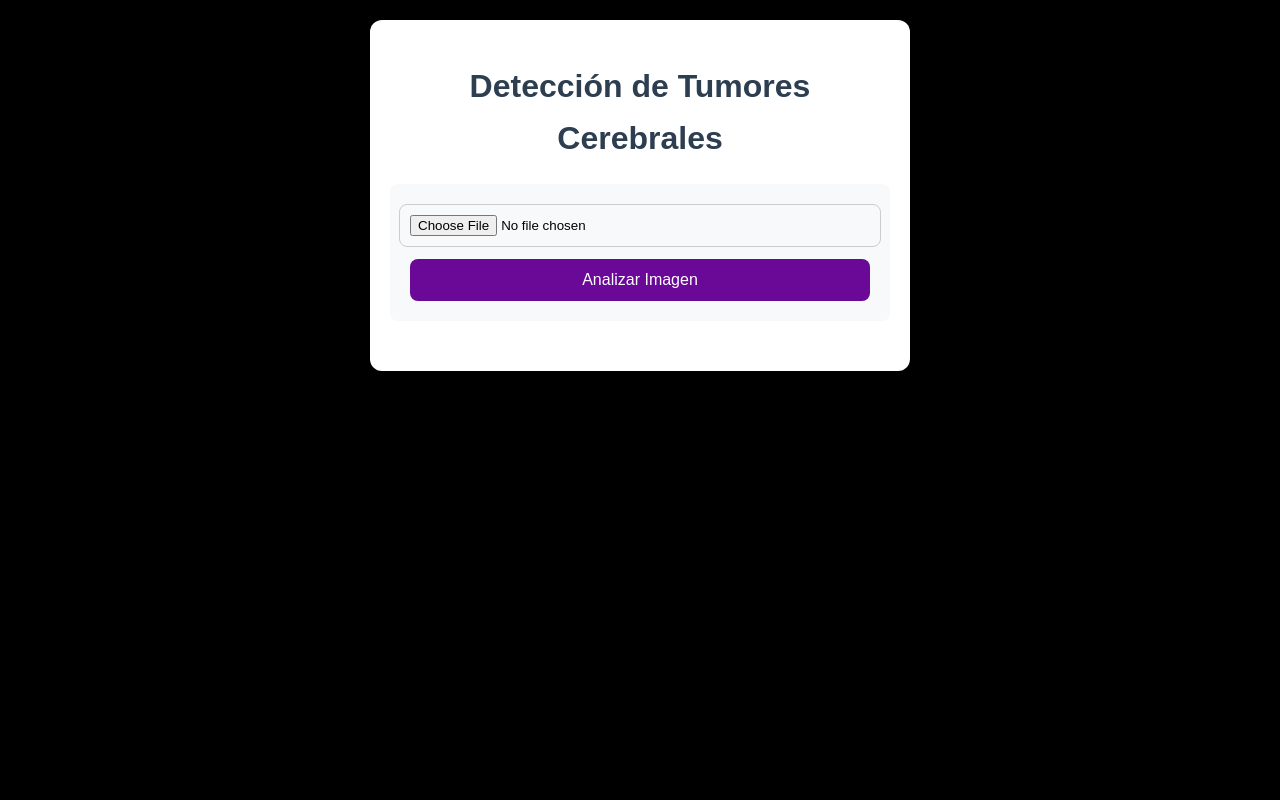
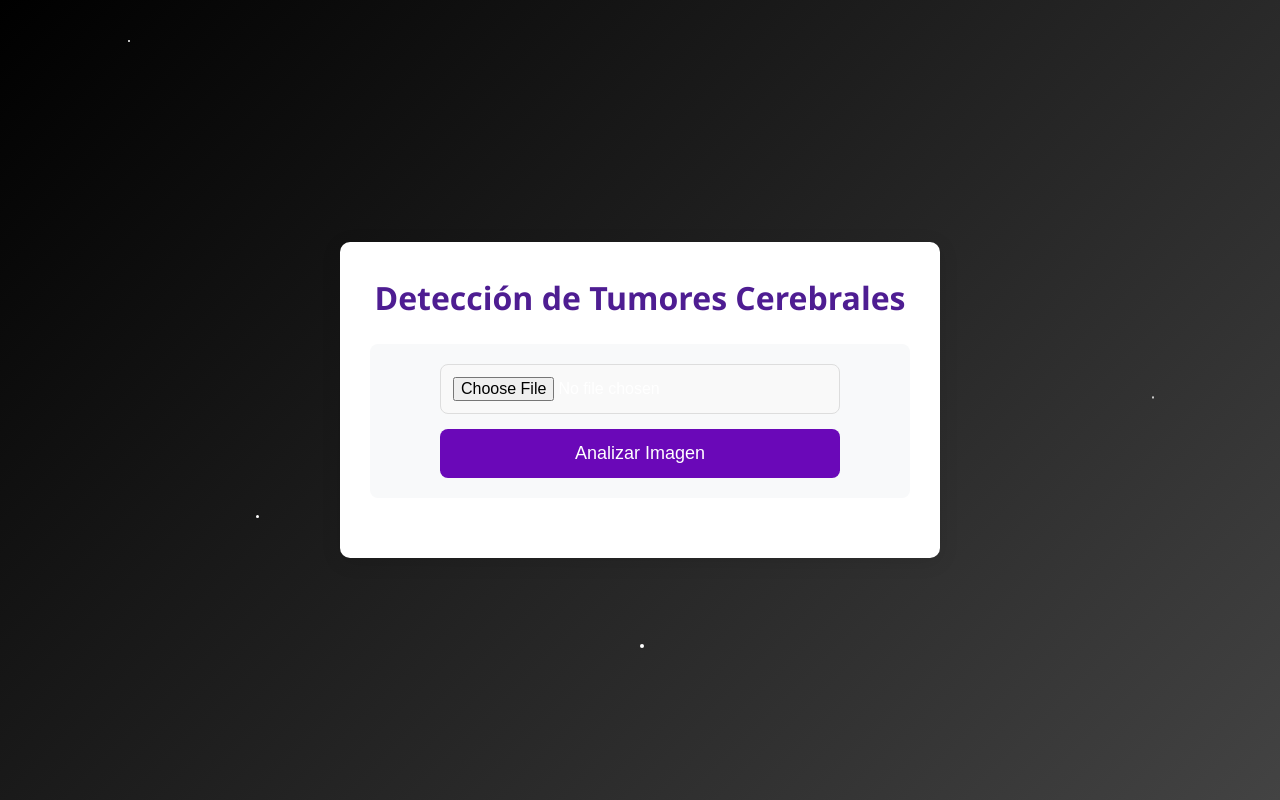
Before and after one commit to Yazmin616/resonancias, a Flask app: page / in a window 1280 px wide. Run offline with Flask 3, Linux system fonts and the light colour scheme.

Commit message:
Actualizando el template index.html

```diff
--- a/templates/index.html
+++ b/templates/index.html
@@ -4,73 +4,93 @@
 <head>
     <meta charset="UTF-8">
     <meta name="viewport" content="width=device-width, initial-scale=1.0">
-    <title>visualisacion de Tumores Cerebrales</title>
+    <title>Visualización de Tumores Cerebrales</title>
     <link rel="stylesheet" href="{{ url_for('static', filename='styles.css') }}">
     <style>
-        body {
-            font-family: Arial, sans-serif;
-            background-color:rgb(0, 0, 0);
+        * {
             margin: 0;
             padding: 0;
+            box-sizing: border-box;
+        }
+
+        body {
+            font-family: 'Segoe UI', Tahoma, Geneva, Verdana, sans-serif;
+            background: linear-gradient(135deg, #000000, #434343);
+            color: #fff;
+            line-height: 1.6;
+            display: flex;
+            justify-content: center;
+            align-items: center;
+            height: 100vh;
+            margin: 0;
+            overflow: hidden;
+            position: relative;
         }
 
         .container {
-            width: 90%;
-            max-width: 500px;
-            margin: 20px auto;
-            background-color: #fff;
-            padding: 20px;
-            border-radius: 12px;
-            box-shadow: 0 4px 8px rgba(0, 0, 0, 0.1);
+            width: 100%;
+            max-width: 600px;
+            margin: 20px;
+            background-color: #ffffff;
+            padding: 30px;
+            border-radius: 10px;
+            box-shadow: 0 4px 20px rgba(0, 0, 0, 0.1);
+            text-align: center;
+            position: relative;
+            z-index: 2;
         }
 
         h1 {
-            text-align: center;
+            font-size: 32px;
             margin-bottom: 20px;
+            color: #4e1d92;
         }
 
         form {
             display: flex;
             flex-direction: column;
-            gap: 12px;
+            gap: 15px;
             align-items: center;
         }
 
         input[type="file"] {
-            padding: 10px;
-            border: 1px solid #ccc;
+            padding: 12px;
             border-radius: 8px;
-            width: 100%;
+            border: 1px solid #ddd;
+            width: 80%;
+            max-width: 400px;
+            font-size: 16px;
+            background-color: #f9f9f9;
         }
 
         button {
-            padding: 12px 20px;
-            background-color:rgb(106, 8, 152);
+            padding: 14px 20px;
+            background-color: #6a08b8;
             color: white;
             border: none;
             border-radius: 8px;
             cursor: pointer;
-            width: 100%;
+            width: 80%;
+            max-width: 400px;
+            font-size: 18px;
+            transition: background-color 0.3s ease;
         }
 
         button:hover {
-            background-color:rgb(106, 8, 152);
+            background-color: #5c079a;
         }
 
         .results {
-            margin-top: 20px;
-            text-align: center;
-        }
-
-        .diagnosis {
-            margin-bottom: 20px;
+            margin-top: 30px;
         }
 
         .alert {
-            padding: 10px;
+            padding: 12px;
             border-radius: 8px;
-            width: 100%;
-            margin-top: 10px;
+            width: 80%;
+            max-width: 400px;
+            margin: 15px auto;
+            font-weight: bold;
         }
 
         .danger {
@@ -80,33 +100,121 @@
 
         .success {
             background-color: #ddffdd;
-            color:rgb(88, 12, 107);
+            color: #4e1d92;
         }
 
         .image-container {
             display: flex;
             flex-direction: column;
-            gap: 20px;
-            margin-top: 20px;
+            gap: 25px;
+            margin-top: 25px;
         }
 
         .image-card {
             text-align: center;
+            margin-bottom: 20px;
         }
 
         img {
             max-width: 100%;
             border-radius: 8px;
-            border: 1px solid #ccc;
+            border: 1px solid #ddd;
+            box-shadow: 0 4px 15px rgba(0, 0, 0, 0.1);
         }
 
         h3 {
-            margin-bottom: 10px;
+            margin-bottom: 15px;
+            color: #6a08b8;
+            font-size: 22px;
+        }
+
+        /* Animación lluvia de estrellas */
+        .star {
+            position: absolute;
+            border-radius: 50%;
+            background-color: white;
+            animation: fall 2s linear infinite;
+        }
+
+        @keyframes fall {
+            0% {
+                transform: translateY(-100px);
+            }
+            100% {
+                transform: translateY(100vh);
+            }
+        }
+
+        /* Generación de estrellas */
+        .star:nth-child(1) {
+            width: 2px;
+            height: 2px;
+            top: -50px;
+            left: 10%;
+            animation-duration: 1.5s;
+            animation-delay: 0.5s;
+        }
+
+        .star:nth-child(2) {
+            width: 3px;
+            height: 3px;
+            top: -100px;
+            left: 20%;
+            animation-duration: 2s;
+            animation-delay: 0s;
+        }
+
+        .star:nth-child(3) {
+            width: 4px;
+            height: 4px;
+            top: -150px;
+            left: 30%;
+            animation-duration: 2.5s;
+            animation-delay: 0.2s;
+        }
+
+        .star:nth-child(4) {
+            width: 1px;
+            height: 1px;
+            top: -200px;
+            left: 40%;
+            animation-duration: 1.7s;
+            animation-delay: 1.1s;
+        }
+
+        .star:nth-child(5) {
+            width: 2px;
+            height: 2px;
+            top: -250px;
+            left: 50%;
+            animation-duration: 2.8s;
+            animation-delay: 0.7s;
+        }
+
+        /* Añadir más estrellas para más efecto */
+        .star:nth-child(6) {
+            width: 3px;
+            height: 3px;
+            top: -300px;
+            left: 60%;
+            animation-duration: 2s;
+            animation-delay: 0.3s;
         }
     </style>
 </head>
 
 <body>
+    <!-- Estrellas en el fondo -->
+    <div class="star" style="top: 10%; left: 10%"></div>
+    <div class="star" style="top: 20%; left: 30%"></div>
+    <div class="star" style="top: 30%; left: 50%"></div>
+    <div class="star" style="top: 40%; left: 70%"></div>
+    <div class="star" style="top: 50%; left: 90%"></div>
+    <div class="star" style="top: 60%; left: 20%"></div>
+    <div class="star" style="top: 70%; left: 40%"></div>
+    <div class="star" style="top: 80%; left: 60%"></div>
+    <div class="star" style="top: 90%; left: 80%"></div>
+
     <div class="container">
         <h1>Detección de Tumores Cerebrales</h1>
 
@@ -133,7 +241,6 @@
             <div class="image-container">
                 <div class="image-card">
                     <h3>Imagen Original</h3>
-                    <!-- ✅ Aquí ahora usamos el nombre del archivo correcto -->
                     <img src="{{ url_for('static', filename='uploads/' + original_image) }}" alt="Original">
                 </div>
 
```
